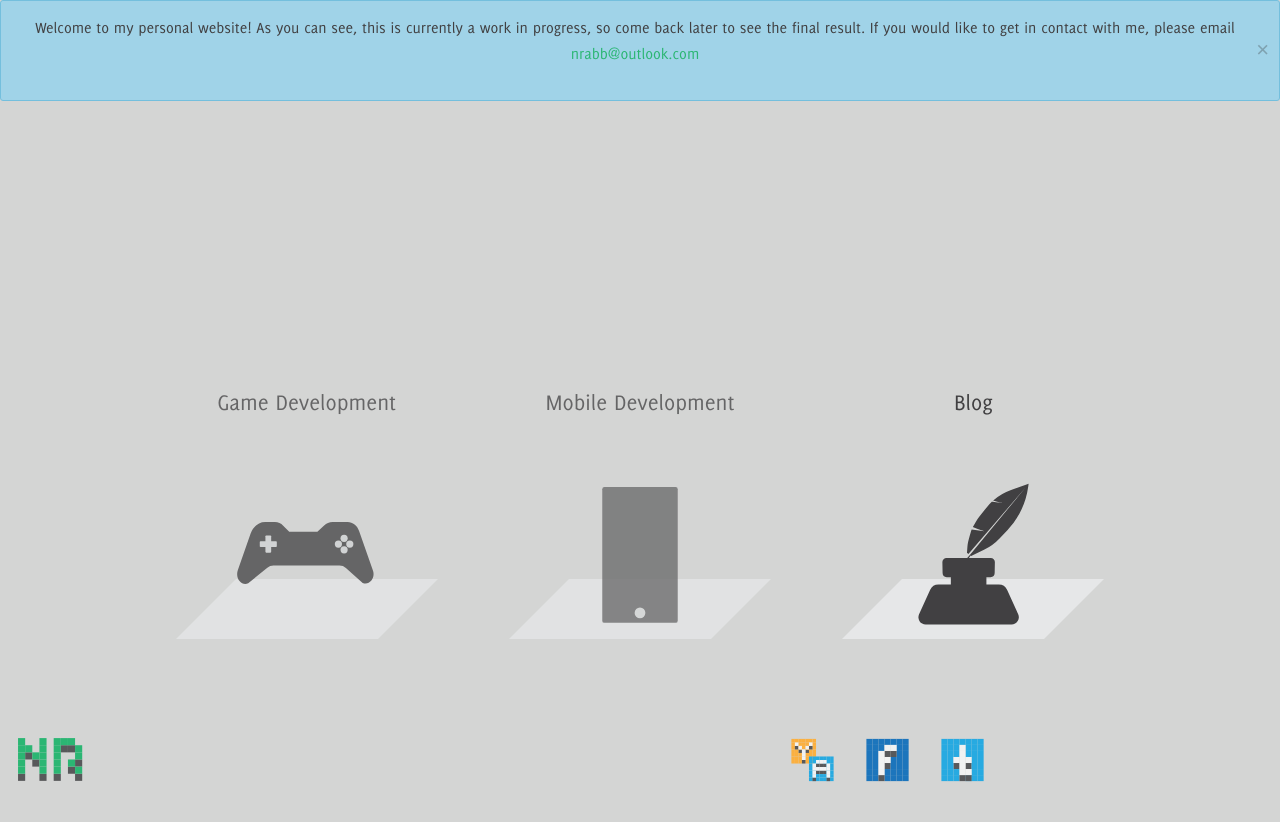
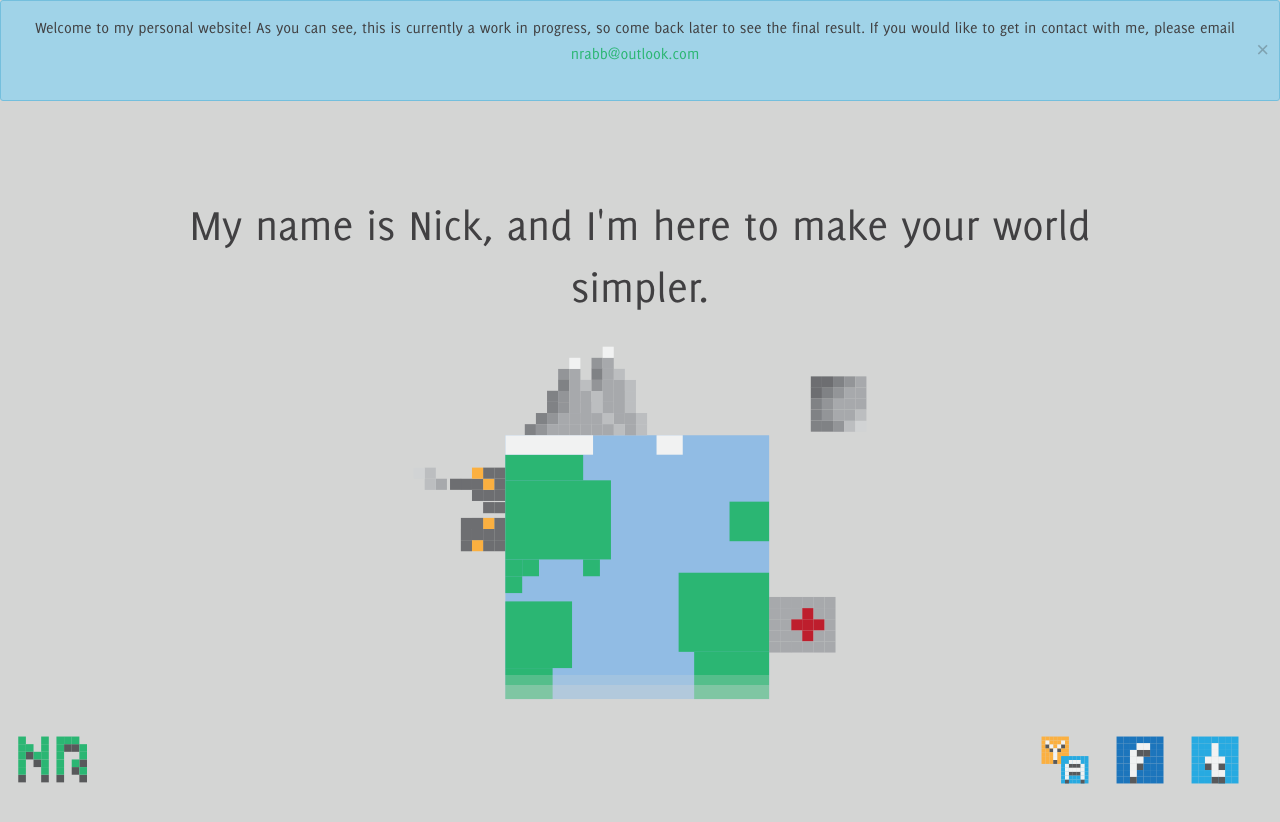
Before and after one commit to RickNabb/ricknabb.github.io, a website: page index.html in a window 1280 px wide. Shown: the top 822 px of the page. Drawn offline with Linux system fonts and the light colour scheme; no server answers.

Commit message:
Added pixel world element and fixed a lot of sizing issues

```diff
--- a/index.html
+++ b/index.html
@@ -11,13 +11,25 @@
     <!--  WIP ALERT  -->
     <div id="wip-alert">
       <div data-alert class="alert-box info radius">
-        <p class="center">Welcome to my personal website! As you can see, this is currently a work in progress, so come back later to see the final result. If you would like to get in contact with me, please email <a href="mailto:nrabb@outlook.com">nrabb@outlook.com</a></p>
+        <p class="center hide-for-small-only">Welcome to my personal website! As you can see, this is currently a work in progress, so come back later to see the final result. If you would like to get in contact with me, please email <a href="mailto:nrabb@outlook.com">nrabb@outlook.com</a></p>
+        <p class="center show-for-small-only text-sm">Welcome to my personal website! As you can see, this is currently a work in progress, so come back later to see the final result. If you would like to get in contact with me, please email <a href="mailto:nrabb@outlook.com">nrabb@outlook.com</a></p>
         <a href="#" class="close">&times;</a>
       </div>
     </div>
     <!-- EXTRA SPACE FOR SMALL SCREENS -->
-    <div class="offset-xl hide-for-large-up"></div>
-    <div class="offset-xl show-for-small-only"></div>
+    <div class="space-sm show-for-small-only"></div>
+    <!--  NICK RABB QUOTE  -->
+    <div class="row offset-md">
+      <div class="columns center">
+        <h1>My name is Nick, and I'm here to make your world simpler.</h1>
+      </div>
+    </div>
+    <!--  PIXEL EARTH  -->
+    <div class="row">
+      <div class="columns small-12 medium-6 medium-offset-3">
+        <img src="/img/pixel-world.svg" />
+      </div>
+    </div>
     <!-- RANDOM QUOTE -->
     <div class="row offset-md">
       <div class="large-12 columns">
@@ -45,7 +57,7 @@
       <div class="small-6 medium-4 columns">
         <div class="offset-md show-for-small-only"></div>
         <h4 class="center">Blog</h4>
-        <div class="small-8 medium-6 center platform-icon anim-hover-up ease-in-out" title="Coming Soon!" id="blog">
+        <div class="small-8 medium-6 center platform-icon anim-hover-up ease-in-out" id="blog">
           <img src="img/ink-and-pen.svg" />
         </div>
         <div class="small-6 medium-8 platform center"></div>
@@ -53,21 +65,22 @@
     </div>
     <div class="space-lg show-for-small-only"></div>
     <!-- FOOTER -->
-    <div class="row footer">
+    <div class="footer">
       <div class="footer-fade-top"></div>
       <div class="footer-fade-mid"></div>
       <div class="footer-fade-bottom"></div>
-      <div class="footer-icons">
-        <div class="fix-width-100 columns vert-center">
+
+      <div class="footer-icons columns">
+        <div class="fix-width-75 left vert-center">
           <img src="/img/NR.svg" />
         </div>
-        <div class="column fix-width-75 right vert-center anim-hover-up ease-in-out">
+        <div class="fix-width-50 footer-icon right vert-center anim-hover-up ease-in-out">
           <a href="http://twitter.com/ricknabb"><img src="/img/pixel-twitter-logo.svg" /></a>
         </div>
-        <div class="columns fix-width-75 right vert-center anim-hover-up ease-in-out">
+        <div class="fix-width-50 right vert-center anim-hover-up ease-in-out footer-icon">
           <a href="http://facebook.com/nick.rabb"><img src="/img/pixel-fb-logo.svg" /></a>
         </div>
-        <div class="columns fix-width-75 right vert-center anim-hover-up ease-in-out">
+        <div class="fix-width-50 right footer-icon vert-center anim-hover-up ease-in-out">
           <a href="http://yesandgames.com"><img src="/img/pixel-yag-logo.svg" /></a>
         </div>
       </div>
--- a/scss/base.scss
+++ b/scss/base.scss
@@ -42,6 +42,7 @@ body {
   overflow-y: hidden;
   z-index: 10;
   margin-top: 100px;
+  width: 100%;
 }
 
 .footer-fade-bottom {
--- a/scss/fonts.scss
+++ b/scss/fonts.scss
@@ -2,3 +2,5 @@
     font-family: 'Delicious';
     src: url('../fonts/Delicious-Roman.otf');
 }
+
+.text-sm { font-size: 0.9em; }
--- a/scss/icons.scss
+++ b/scss/icons.scss
@@ -17,3 +17,4 @@
   cursor: pointer;
   opacity: 1.0;
 }
+.footer-icon { margin-right: 2%; }
```
Also changed, not shown: css/app.css, img/pixel-world.svg (added), 1 other file.
